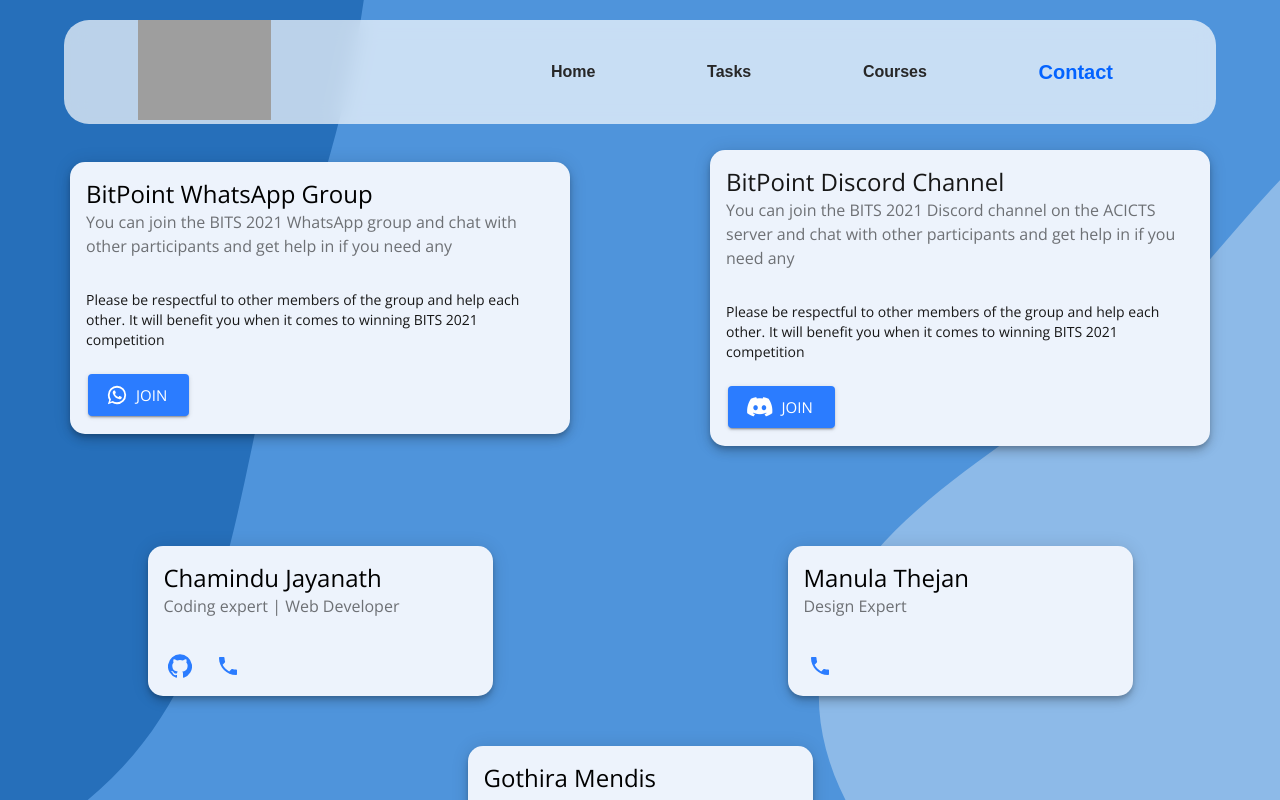
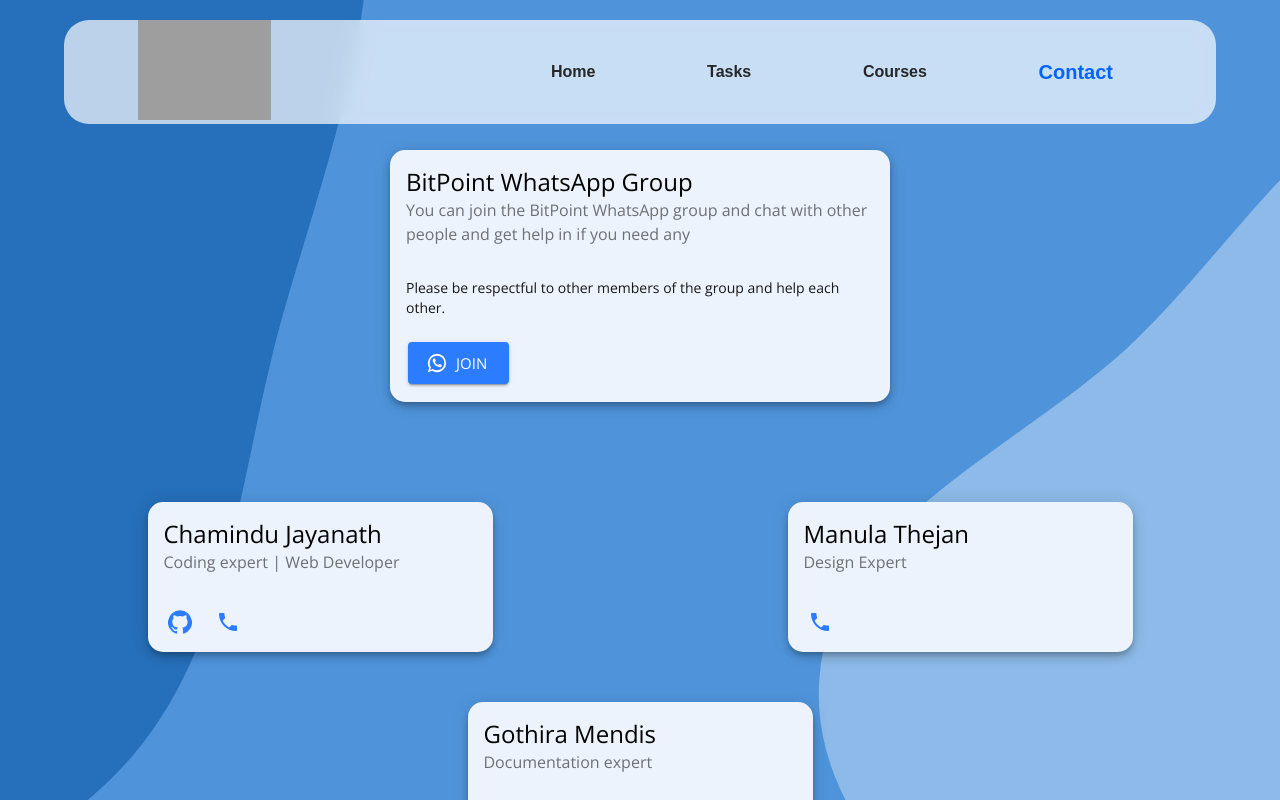
Before and after one commit to chamiduu/BitPoint-Final, a React (Create React App) app: page /contact in a window 1280 px wide. Shown: the top 800 px of the page. Built offline with nearby package versions, Linux system fonts and the light colour scheme; grey boxes are pictures that could not be loaded.

Commit message:
Remove Discord

```diff
--- a/src/Components/Contact/Groups.js
+++ b/src/Components/Contact/Groups.js
@@ -72,14 +72,13 @@
       <Card className={classes.root} elevation="6">
         <CardHeader
           title="BitPoint WhatsApp Group"
-          subheader="You can join the BITS 2021 WhatsApp group and chat with other participants and get help in if you need any"
+          subheader="You can join the BitPoint WhatsApp group and chat with other people and get help in if you need any"
           className={classes.desc}
         />
         <CardContent>
           <Typography variant="body2" component="p">
             Please be respectful to other members of the group and help each
-            other. It will benefit you when it comes to winning BITS 2021
-            competition
+            other.
           </Typography>
         </CardContent>
         <CardActions disableSpacing>
@@ -95,31 +94,7 @@
           </Button>
         </CardActions>
       </Card>
-      <Card className={classes.root} elevation="6">
-        <CardHeader
-          title="BitPoint Discord Channel"
-          subheader="You can join the BITS 2021 Discord channel on the ACICTS server and chat with other participants and get help in if you need any"
-        />
-        <CardContent>
-          <Typography variant="body2" component="p">
-            Please be respectful to other members of the group and help each
-            other. It will benefit you when it comes to winning BITS 2021
-            competition
-          </Typography>
-        </CardContent>
-        <CardActions disableSpacing>
-          <Button
-            variant="contained"
-            size="large"
-            target="_blank"
-            href="https://discord.gg/CBvuJ4zJ2b"
-            className={classes.button}
-            startIcon={<i class="fab fa-discord"></i>}
-          >
-            Join
-          </Button>
-        </CardActions>
-      </Card>
+
     </Grid>
   );
 }
```
